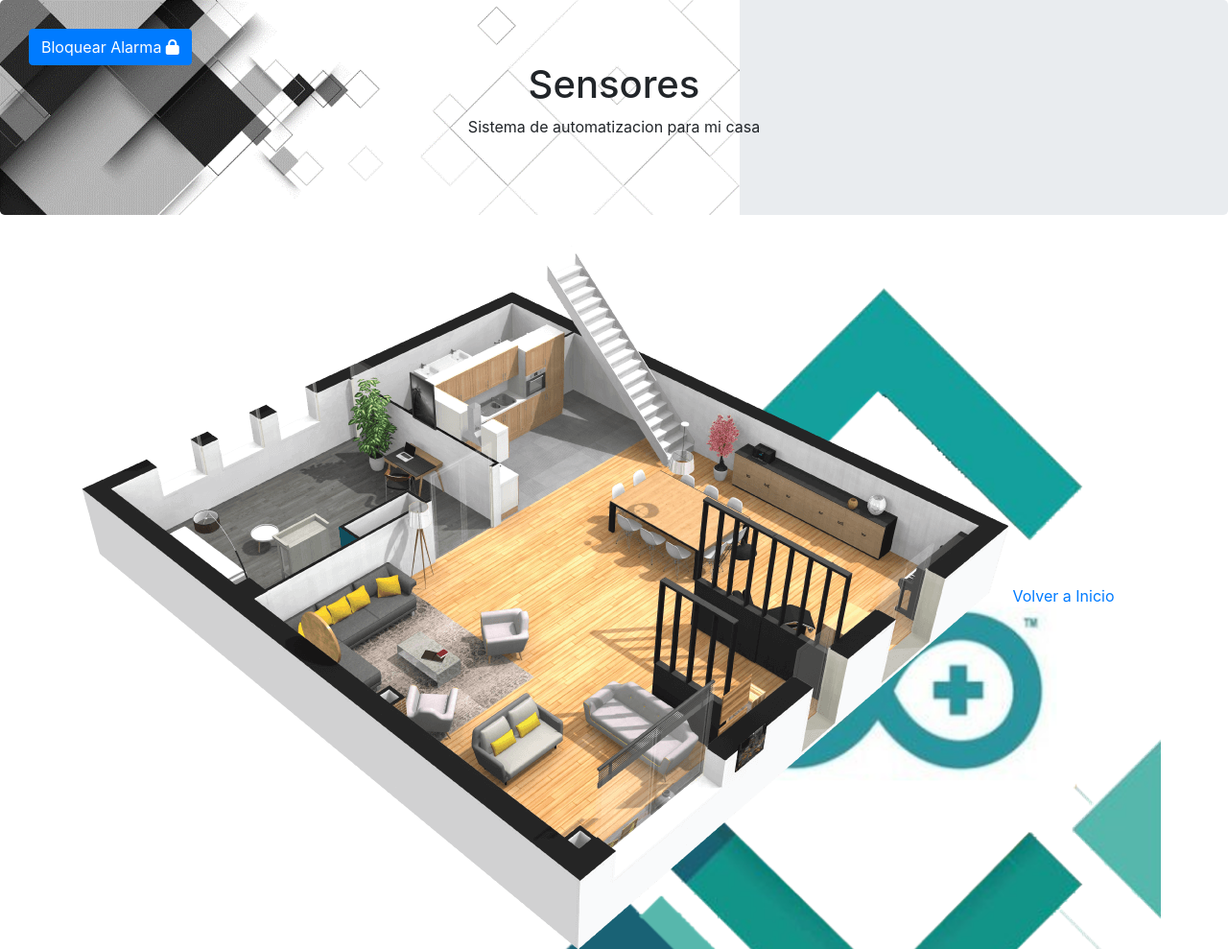
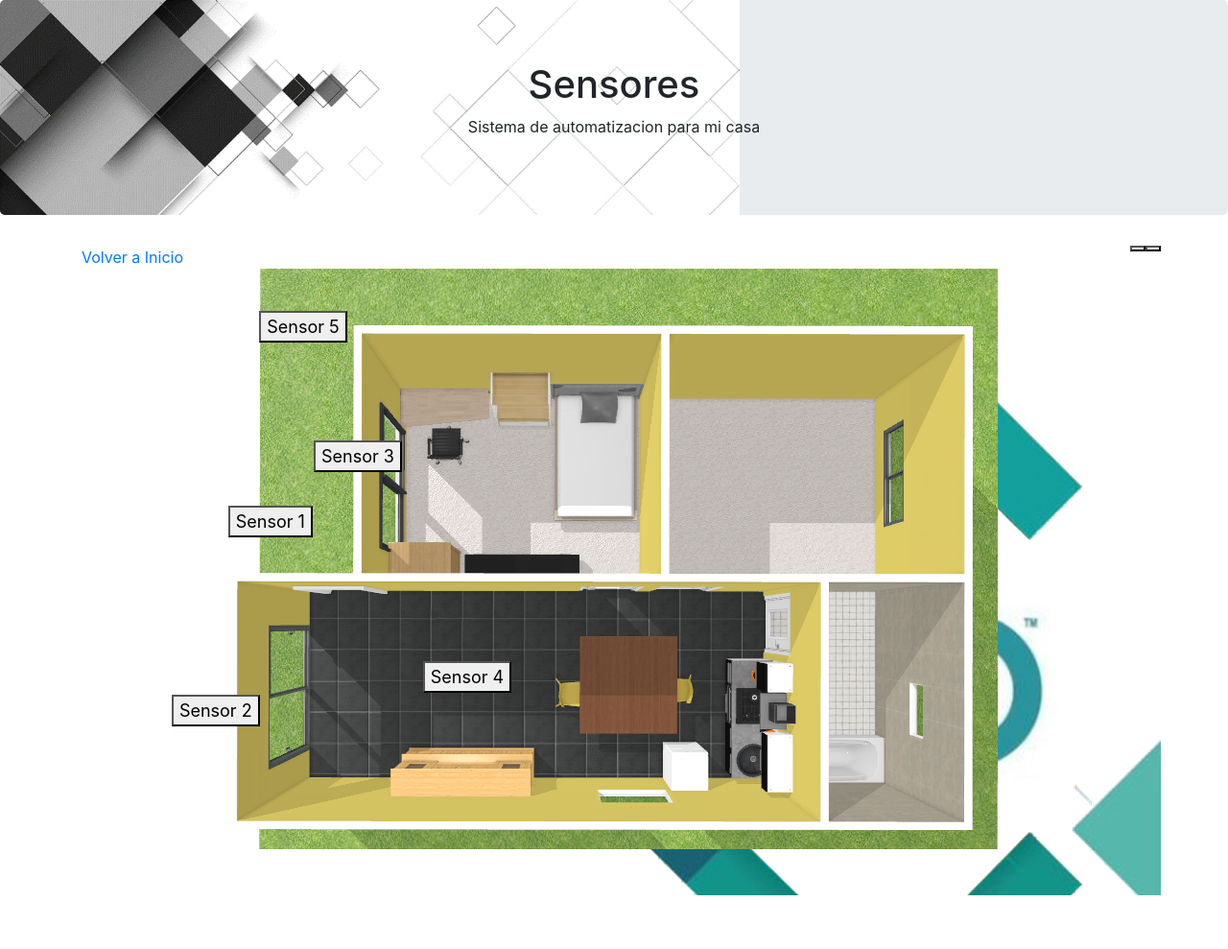
Before and after one commit to Fran-26/flask_test, a Flask app: page /sensores in a window 1280 px wide. Shown: the whole page at 96% size. After the commit the page ends 933 px from the top, so only its background shows below. Run offline with Flask 2, Linux system fonts and the light colour scheme; parts of the project's set-up code (start-up, migrations or seed data) failed here and were passed over; some libraries are stand-ins or nearby versions.

Commit message:
actualizacion de paginas

```diff
--- a/static/sensores.css
+++ /dev/null
@@ -1,38 +0,0 @@
-#mapa {
-	position: relative;
-	z-index: -1
-}
-.topleft {
-	position: absolute;
-	width: 150px;
-	font-size: 18px;
-}
-#sensor_1 {
-	top: 350px;
-	left: 915px;
-}
-#sensor_2 {
-	top: 635px;
-	left: 600px;
-}
-#sensor_3 {
-	top: 140px;
-	left: 68px;
-}
-#sensor_4 {
-	top: 315px;
-	left: 410px;
-	text-align: center;
-}
-#sensor_5 {
-	top: 220px;
-	left: 200px;
-	width: 150px;
-	color: white;
-	text-align: center;
-}
-#connect {
-	position: absolute;
-	left: 30px;
-	top: 30px;
-}
--- a/static/sensores.js
+++ b/static/sensores.js
@@ -1,92 +1,98 @@
 document.addEventListener('DOMContentLoaded', () => {
-	setInterval (update, 3000), setInterval(alarma, 10000)
+	setInterval (update, 3000)
 });
 
-var armado = 0;
-var puerta_1, ventana_1, ventana_2, temperatura_1;
+var alarma;
+
+function loadTable(data) {
+	URL = '/tabla/' + data
+	var xhttp = new XMLHttpRequest();
+	xhttp.open("GET", URL, true);
+	xhttp.onreadystatechange = function() {
+		if (this.readyState == 4)
+			if (this.status == 200) {
+				obj = JSON.parse(xhttp.responseText);
+				var table = "<thead><tr>\
+					<th>ID</th>\
+					<th>Sensor</th>\
+					<th>Estado</th>\
+					<th>Hora</th>\
+					</tr></thead><tbody>";
+				obj.forEach((item) => {
+					table = table + ("<tr>\
+					<td>" + item.id + "</td>\
+					<td>" + item.sensor + "</td>\
+					<td>" + item.estado + "</td>\
+					<td>" + item.tiempo + "</td>\
+					</tr>");
+				table = table + ("</tbody>")
+				});
+			document.getElementById("tabla").innerHTML = table;
+			document.getElementById("html").innerHTML = "<button type=\"button\" onclick=\"hide_table() \">Esconder tabla</button>";
+			}
+			else
+				tabla.innerHTML = "wtf :D"
+			//$("#tabla").slideDown("slow");
+	};
+	xhttp.send(null);
+}
+
+function hide_table () {
+	document.getElementById("tabla").innerHTML = "";
+	document.getElementById("html").innerHTML = "";
+}
 
 function update (){
-	var reqURL = 'https://io.adafruit.com/api/v2/veintiseis/groups/default?x-aio-key=aio_KIZf35pqjawWTyImaH3iexYPM401'
 	var req = new XMLHttpRequest();
-	req.open('GET', reqURL, true);
+	req.open('GET', '/valores', true);
 	req.onreadystatechange = function () {
 		if (req.readyState == 4)
-		if  (req.status == 200) {
+			if (req.status == 200) {
 				obj = JSON.parse(req.responseText);
-			obj.feeds.forEach((item) => {
-				if (item.name == "command") {
-					if ((item.last_value === "1") && (armado === 0)){
-						connect.innerHTML = "Desbloquear Alarma <i class=\"fas fa-lock-open\"></i>";
-						armado = 1;
+				obj.forEach((item) => {
+					var id="s"+item.id.toString();
+					if (id != "s6") {
+						document.getElementById(id).innerHTML = item.sensor + "<br>" + item.estado;
+						if (item.estado == 'cerrado' || item.estado == 'desactivado')
+							document.getElementById(id).className = "btn btn-success";
+						else if (item.estado == 'abierto' || item.estado == 'activado')
+							document.getElementById(id).className = "btn btn-danger";
 					}
-					if ((item.last_value === "0") && (armado === 1)){
-						connect.innerHTML = "Bloquear Alarma <i class=\"fas fa-lock\"></i>";
-						armado = 0;
+					else {
+						if (item.estado == 'desactivado')
+						{
+							document.getElementById(id).className = "btn btn-outline-success";
+							document.getElementById(id).innerHTML = "Bloquear Alarma <i class=\"fas fa-lock\"></i>";
+							alarma = false;
 						}
+						else if (item.estado == 'activado')
+						{
+							document.getElementById(id).className = "btn btn-outline-danger";
+							document.getElementById(id).innerHTML = "Desbloquear Alarma <i class=\"fas fa-lock-open\"></i>";
+							alarma = true;
 						}
-				if (item.name == "sensor_1") {
-					sensor_1.innerHTML = "Puerta Principal: " + item.last_value;
-					puerta_1 = item.last_value;
-				}
-				if (item.name == "sensor_2") {
-					sensor_2.innerHTML = "Ventana Sala: " + item.last_value;
-					ventana_1 = item.last_value;
-				}
-				if (item.name == "sensor_3") {
-					sensor_3.innerHTML = "Ventana Atras: " + item.last_value;
-					ventana_2 = item.last_value;
-				}
-				if (item.name == "temperature") {
-					sensor_4.innerHTML = "Temperatura de la Sala: " + item.last_value + "°/ " + humedad_sala;
-				}
-				if (item.name == "temperature_room") {
-					sensor_5.innerHTML = "Temperatura del Cuarto: " + item.last_value + "°/ " + humedad_cuarto;
-				}
-				if (item.name == "humidity") {
-					humedad_sala = item.last_value;
-				}
-				if (item.name == "humidity_room") {
-					humedad_cuarto = item.last_value;
 					}
 				});
 			}
 			else {
-	  	html.innerHTML = "<p>error "+req.status;
+			html.innerHTML = "<p>error "+req.status + "</p>";
 			}
 	};
 	req.send(null);
-
-}
-
-function alarma () {
-	if (armado && (puerta_1 == "abierto" || ventana_1 == "abierto" || ventana_2 == "abierto")) {
-		alert("Zona abierta");
-	}
 }
 
 function activar (){
-	let xhr = new XMLHttpRequest();
-	let url = "https://io.adafruit.com/api/v2/veintiseis/feeds/command/data.json?X-AIO-Key=5515a3ad171c4034afe4ec86ed34999f";
-
-	xhr.open("POST", url, true);
-
-	xhr.setRequestHeader("Content-Type", "application/json");
-
-	xhr.onreadystatechange = function () {
-		if (xhr.readyState === 4 && xhr.status === 200) {
-			obj = JSON.parse(this.responseText);
-			if (obj.feed_key == "command") {
-				if ((obj.value === "1") && (armado === 0)){
-					connect.innerHTML = "Desbloquear Alarma <i class=\"fas fa-lock-open\"></i>";
-					armado = 1;
+	var req = new XMLHttpRequest();
+	if (alarma)
+		req.open('GET', '/set/6/desactivado', true);
+	else
+		req.open('GET', '/set/6/activado', true);
+	req.onreadystatechange = function () {
+		//if (req.readyState == 4)
+			//if (req.status == 200) {
+			//obj = JSON.parse(this.responseText);
+			//TO DO
+		//}
+	};
+	req.send(null);
 }
-				if ((obj.value === "0") && (armado === 1)){
-					connect.innerHTML = "Bloquear Alarma <i class=\"fas fa-lock\"></i>";
-					armado = 0;
-				}
-			}
-		}
-	};
-	var data = JSON.stringify({"value": ((armado+1)%2)})
-	xhr.send(data);
-}
--- a/templates/sensores.html
+++ b/templates/sensores.html
@@ -1,20 +1,25 @@
+<!-- <html> -->
 {% extends "template.html" %}
+
 {% block head %}
-		<link rel="stylesheet" href="{{ url_for('static', filename='sensores.css') }}">
-		<script src="{{ url_for('static', filename='sensores.js') }}"></script>
-		<script src="https://kit.fontawesome.com/a076d05399.js"></script>
+	<script src="{{ url_for('static', filename='sensores.js') }}"></script>
 {% endblock  %}
+
 {% block heading %} Sensores {% endblock %}
+
 {% block body  %}
-		<button type="button" id = "connect" onclick="activar()" class="btn btn-primary">Bloquear Alarma <i class="fas fa-lock"></i></button>
-		<div id="casa">
-  			<img src="{{ url_for('static', filename='plano.png') }}" width="966" height="733">
-  			<div class="topleft" id = "sensor_1"></div>
-			<div class="topleft" id = "sensor_2"></div>
-  			<div class="topleft" id = "sensor_3"></div>
-			<div class="topleft" id = "sensor_4"></div>
-			<div class="topleft" id = "sensor_5"></div>
-			<div class="topleft" id = "html"></div>
-		<a href="{{ url_for('index') }}">Volver a Inicio</a>
-
+	<a href="{{ url_for('index') }}">Volver a Inicio</a>
+	<div class="btn-group btn-group-lg" id="alarma">
+		<button type="button" id="s7"></button>
+		<button type="button" onclick="activar()" id = "s6"></button>
+	</div>
+	<img src="{{url_for('static', filename='home.png')}}" class="center">
+	<div class="topleft" id = "sensor_1"><button type="button" onclick="loadTable(1)" id = "s1" >Sensor 1</button></div>
+	<div class="topleft" id = "sensor_2"><button type="button" onclick="loadTable(2)" id = "s2" >Sensor 2</button></div>
+	<div class="topleft" id = "sensor_3"><button type="button" onclick="loadTable(3)" id = "s3" >Sensor 3</button></div>
+	<div class="topleft" id = "sensor_4"><button type="button" onclick="loadTable(4)" id = "s4" >Sensor 4</button></div>
+	<div class="topleft" id = "sensor_5"><button type="button" onclick="loadTable(5)" id = "s5" >Sensor 5</button></div>
+	<div class="topleft" id = "html"></div>
+	<br>
+	<br>
 {% endblock %}
--- a/templates/template.html
+++ b/templates/template.html
@@ -7,15 +7,21 @@
 		<meta charset="utf-8">
 		<meta name="viewport" content="width=device-width, initial-scale=1">
 		<link rel="stylesheet" href="https://maxcdn.bootstrapcdn.com/bootstrap/4.5.0/css/bootstrap.min.css">
+		<link rel="stylesheet" href="{{ url_for('static', filename='default.css') }}">
 		<script src="https://ajax.googleapis.com/ajax/libs/jquery/3.5.1/jquery.min.js"></script>
 		<script src="https://cdnjs.cloudflare.com/ajax/libs/popper.js/1.16.0/umd/popper.min.js"></script>
 		<script src="https://maxcdn.bootstrapcdn.com/bootstrap/4.5.0/js/bootstrap.min.js"></script>
+		<script src="https://kit.fontawesome.com/a076d05399.js"></script>
+		<!--script src="https://ajax.googleapis.com/ajax/libs/jquery/3.4.1/jquery.min.js"></script-->
 		{% block head %}{% endblock  %}
 		<style>
 			#cuerpo {
 				background-image: url('{{url_for('static', filename='background.png')}}');
 	  		background-attachment: inherit;
 				background-size: cover;
+				min-height: 500px;
+				width: auto;
+				max-height: 100%;
 			}
 			#header {
 				background-image: url('{{url_for('static', filename='header.png')}}');
@@ -23,6 +29,7 @@
 				background-attachment: fixed;
 				background-size: contain;
 			}
+			{% block style %}{% endblock  %}
 		</style>
 	</head>
 	<body>
@@ -34,5 +41,8 @@
 			{% block body %}
 			{% endblock %}
 		</div>
+		<div>
+			<table class="table table-striped" id="tabla"></table>
+		</div>
 	</body>
 </html>
```
Also changed, not shown: templates/luces.html (+8 -1 lines), templates/index.html (line endings or trailing spaces). Lines whose indentation alone changed are shown as unchanged.
